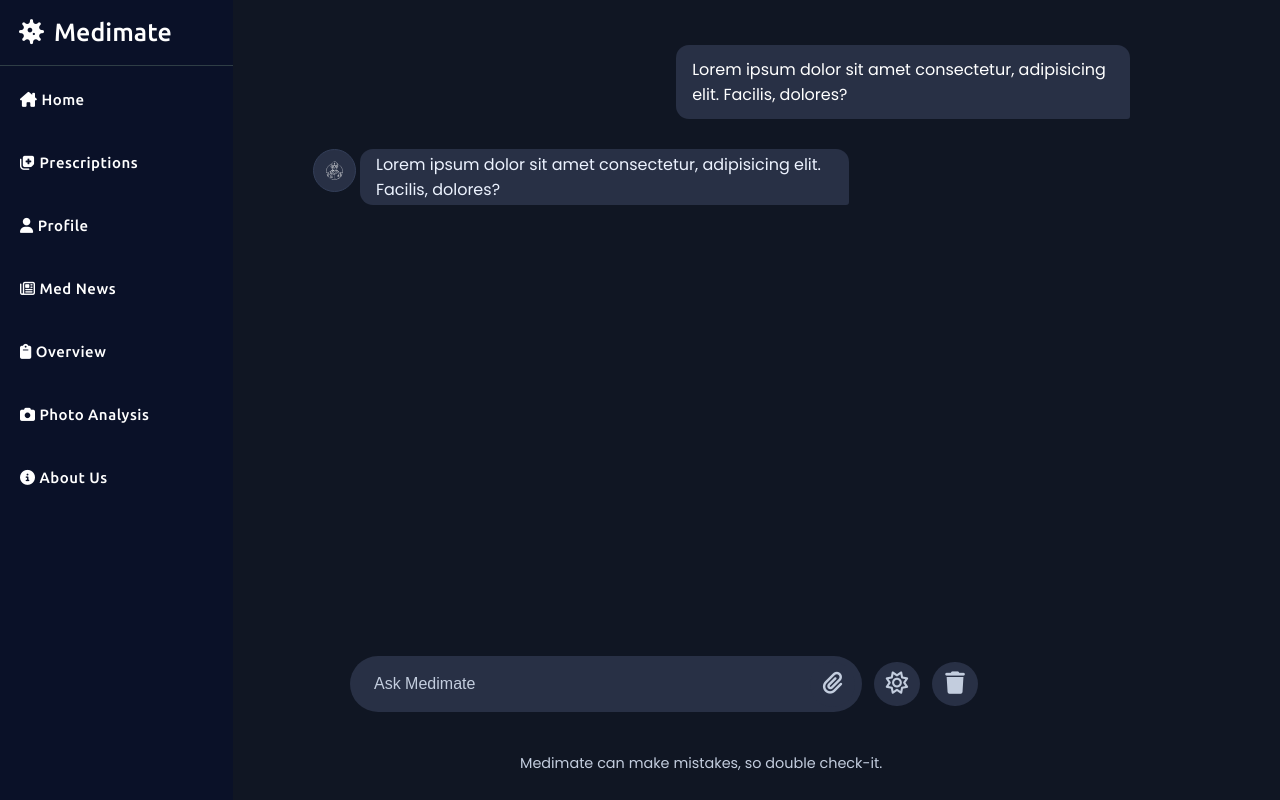
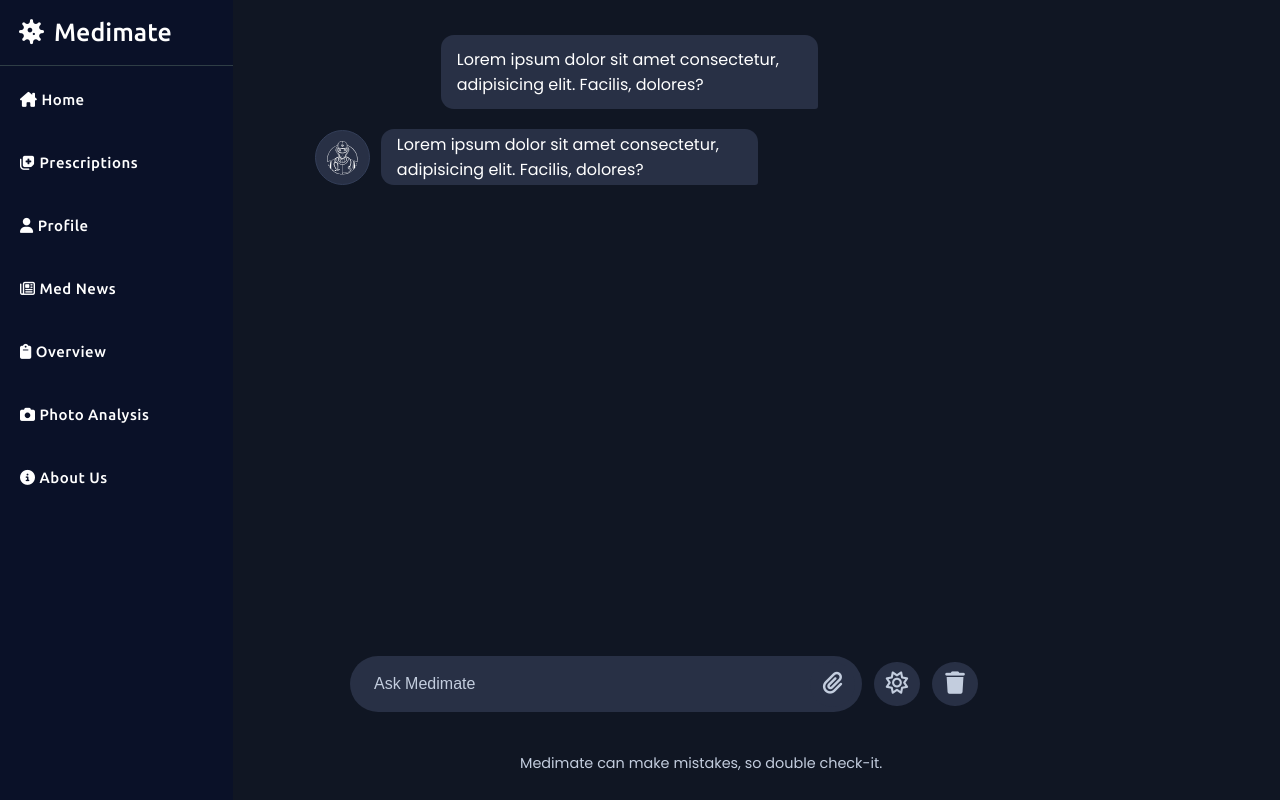
Before and after one commit to TenZxKombat/Medimate, a plain HTML site: page index.html in a window 1280 px wide. Drawn offline with nearby package versions, Linux system fonts and the light colour scheme.

Commit message:
Update style.css
css style changes

```diff
--- a/style.css
+++ b/style.css
@@ -255,45 +255,52 @@ h1{
 	white-space: pre-line;
 }
 .chats-container {
-    display: flex; /* Enable flexbox on the container */
-    justify-content: flex-end; /* Align items to the right */
-    margin-bottom: 10px; /* Optional: add some space between messages */
+    display: flex;
+    justify-content: flex-end;
+    margin-bottom: 10px;
     width: 100%;
 	position: relative;
 	left: 10%;
 	gap: 20px;
 	flex-direction: column;
 
-	 /* Ensure the container takes full width */
+
 }
 
 
+.message-user-message,
+.message-bot-message {
+    display: flex;
+    align-items: center;
+    gap: 10px;
+    max-width: 75%;
+}
+
 .message-user-message {
-     /* Green background for user messages */
-    padding: 10px; /* Add padding for better appearance */
-    border-radius: 5px; /* Rounded corners */
-    max-width: 100%; /* Limit the width of the message */
-    color: white; /* Text color */
-    align-self: flex-end;
-	position: relative;
-	left: 50%;
-	/* Align this item to the end of the container */
+    justify-content: flex-end;
 }
-.chats-container .message-bot-message .avatar{
-	height: 43px;
-	width: 43px;
-	flex-shrink: 0;
-	padding: 6px;
-	align-self: flex-start;
-	margin-right: -7px;
-	border-radius: 50%;
-	background: #283045;
-	border: 1px solid #333e58
+
+.message-bot-message {
+    justify-content: flex-start;
 }
-.chats-container .message-bot-message .avatar img {
-    height:5px;
-	width: 5px;
+
+.avatar {
+    height: 55px;
+    width: 55px;
+    border-radius: 50%;
+    object-fit: cover;
+    background: #283045;
+    border: 1px solid #333e58;
 }
+
+
+.message-text {
+    padding: 12px 16px;
+    border-radius: 13px;
+    background: #283045;
+    color: white;
+}
+
 
 
 
```
